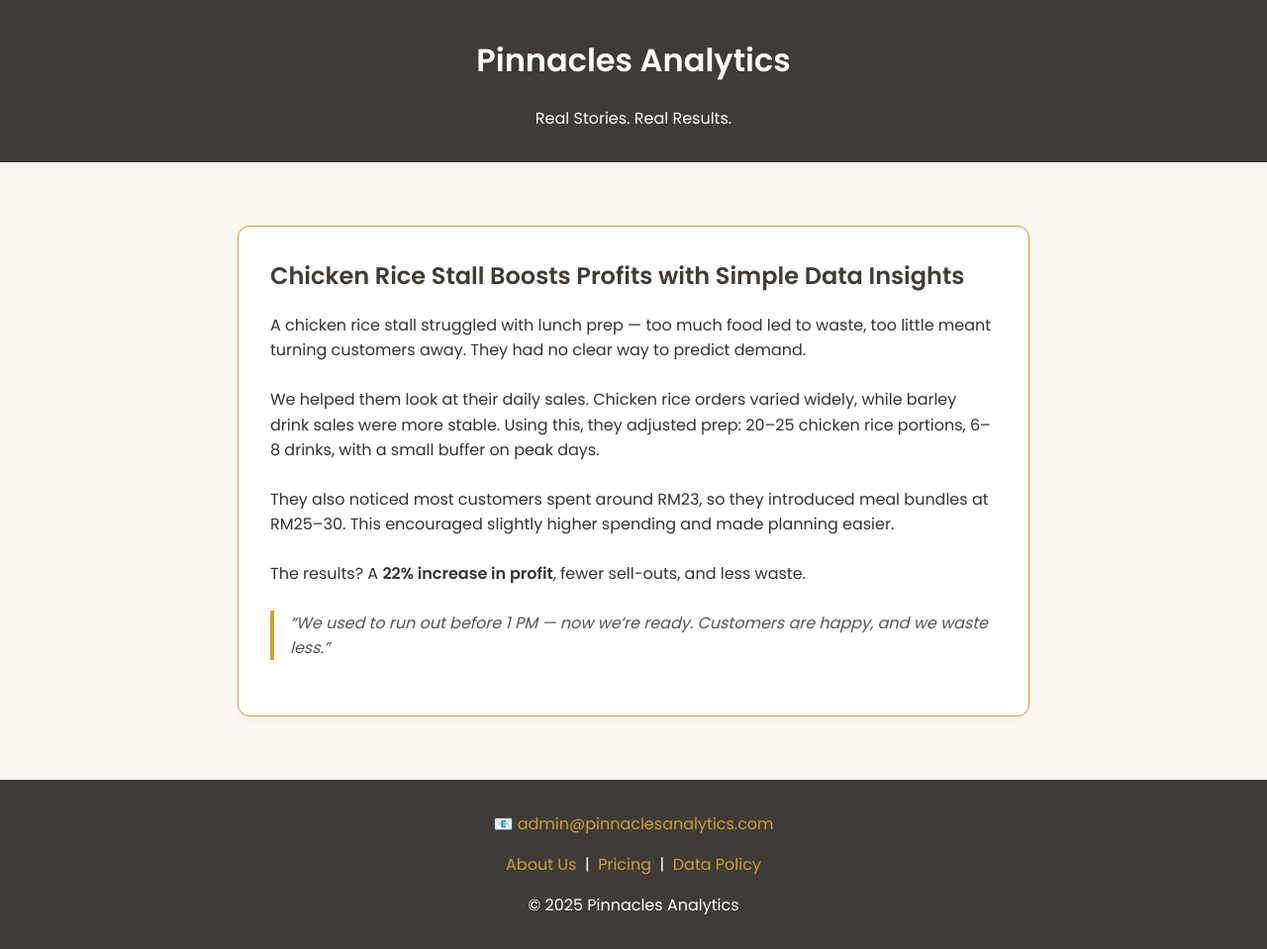
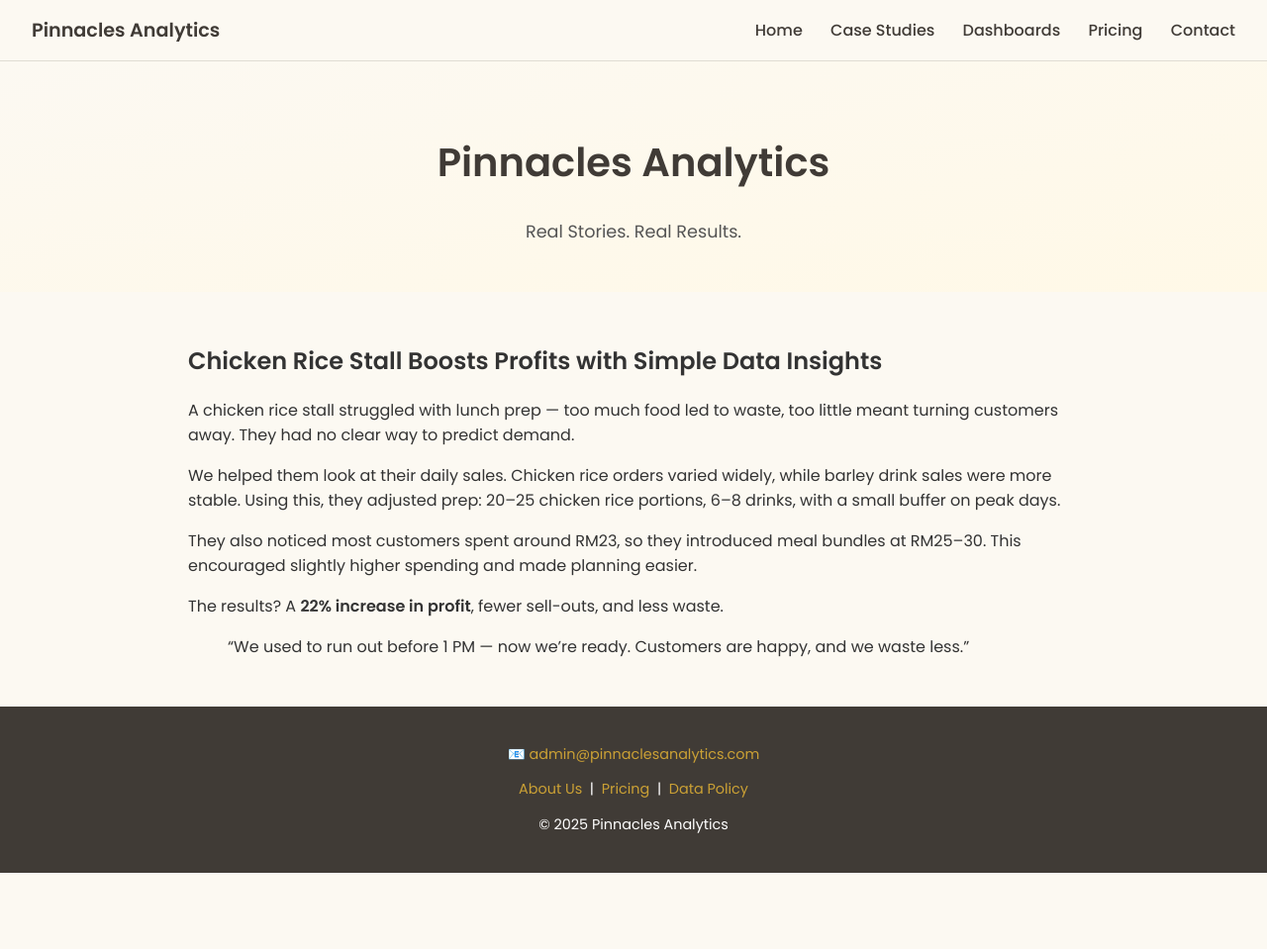
Before and after one commit to lyven81/pinnacles-learning-website, a Jekyll site: the page case-study/case-study-1.html, which Jekyll copies as it is, in a window 1280 px wide. Shown: the whole page at 99% size. Built offline with Jekyll 4.4.1, drawn with Linux system fonts in a browser that asks for light colours; after the commit the page ends 900 px from its top, so only the background shows below that.

Commit message:
Update case-study-1.html

```diff
--- a/case-study/case-study-1.html
+++ b/case-study/case-study-1.html
@@ -1,61 +1,136 @@
 <!DOCTYPE html>
 <html lang="en">
 <head>
-  <meta charset="utf-8"/>
-  <meta name="viewport" content="width=device-width, initial-scale=1.0"/>
-  <title>Chicken Rice Stall Boosts Profits with Simple Data Insights | Case Study | Pinnacles Analytics</title>
-  <link href="https://fonts.googleapis.com/css2?family=Poppins:wght@400;500;600&display=swap" rel="stylesheet"/>
+  <meta charset="UTF-8" />
+  <meta name="viewport" content="width=device-width, initial-scale=1.0" />
+  <title>Pinnacles Analytics | About</title>
+  <link href="https://fonts.googleapis.com/css2?family=Poppins:wght@400;500;600&display=swap" rel="stylesheet" />
   <style>
-    body {
+    html, body {
+      height: 100%;
+      margin: 0;
       font-family: 'Poppins', sans-serif;
       background-color: #FCF9F2;
       color: #333;
-      margin: 0;
-      padding: 0;
     }
-    header, footer {
+
+    body {
+      display: flex;
+      flex-direction: column;
+    }
+
+    .navbar {
+      display: flex;
+      justify-content: space-between;
+      align-items: center;
+      background-color: #FCF9F2;
+      padding: 1rem 2rem;
+      border-bottom: 1px solid #e0ddd3;
+    }
+
+    .navbar .brand {
+      font-size: 1.2rem;
+      font-weight: 600;
+      color: #403B36;
+    }
+
+    .navbar nav a {
+      margin-left: 1.5rem;
+      text-decoration: none;
+      color: #403B36;
+      font-weight: 500;
+    }
+
+    .navbar nav a:hover {
+      color: #CBA135;
+    }
+
+    header {
+      text-align: center;
+      padding: 4rem 1rem 3rem;
+      background: linear-gradient(to bottom right, #FCF9F2, #fff9e7);
+    }
+
+    header h1 {
+      font-size: 2.5rem;
+      color: #403B36;
+      margin-top: 0.5rem;
+    }
+
+    header p {
+      font-size: 1.1rem;
+      color: #555;
+      max-width: 700px;
+      margin: 1rem auto 0;
+    }
+
+    .container {
+      padding: 2rem;
+      max-width: 900px;
+      margin: 0 auto;
+    }
+
+    .section {
+      margin-bottom: 3rem;
+    }
+
+    .section h2 {
+      color: #403B36;
+    }
+
+    ul {
+      padding-left: 1.2rem;
+    }
+
+    .spacer {
+      flex: 1;
+    }
+
+    footer {
       background-color: #403B36;
-      color: #FFFFFF;
+      color: white;
       text-align: center;
-      padding: 1rem;
+      padding: 1.5rem;
+      font-size: 0.9rem;
     }
-    .container {
-      max-width: 800px;
-      margin: 2rem auto;
-      padding: 2rem;
-    }
-    .case-card {
-      background: #FFFFFF;
-      border: 1px solid #CBA135;
-      border-radius: 12px;
-      box-shadow: 0 2px 6px rgba(0, 0, 0, 0.06);
-      padding: 2rem;
-    }
-    .case-card h2 {
-      color: #403B36;
-      margin-top: 0;
-    }
-    .case-card p {
-      margin-bottom: 1.5rem;
-      line-height: 1.6;
-    }
-    .case-card blockquote {
-      font-style: italic;
-      color: #555;
-      margin: 1.5rem 0;
-      padding-left: 1rem;
-      border-left: 4px solid #CBA135;
-    }
+
     footer a {
       color: #CBA135;
       text-decoration: none;
     }
+
     footer a:hover {
       text-decoration: underline;
+    }
+
+    @media (max-width: 768px) {
+      .navbar {
+        flex-direction: column;
+        align-items: flex-start;
+      }
+
+      .navbar nav {
+        margin-top: 0.5rem;
+      }
+
+      header h1 {
+        font-size: 2rem;
+      }
     }
   </style>
 </head>
 <body>
+
+  <div class="navbar">
+    <div class="brand">Pinnacles Analytics</div>
+    <nav>
+      <a href="index.html">Home</a>
+      <a href="case-studies.html">Case Studies</a>
+      <a href="dashboard.html">Dashboards</a>
+      <a href="pricing.html">Pricing</a>
+      <a href="contact.html">Contact</a>
+    </nav>
+  </div>
 
   <header>
     <h1>Pinnacles Analytics</h1>
```
